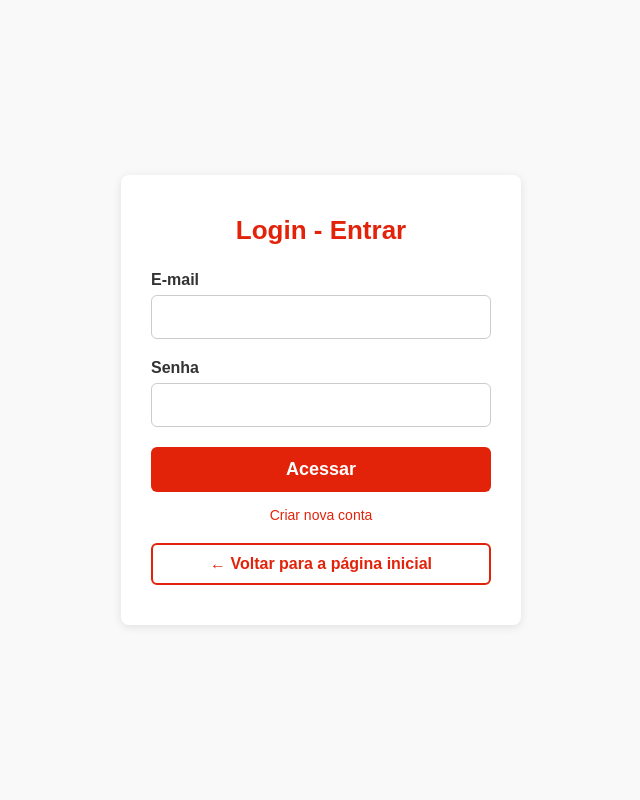
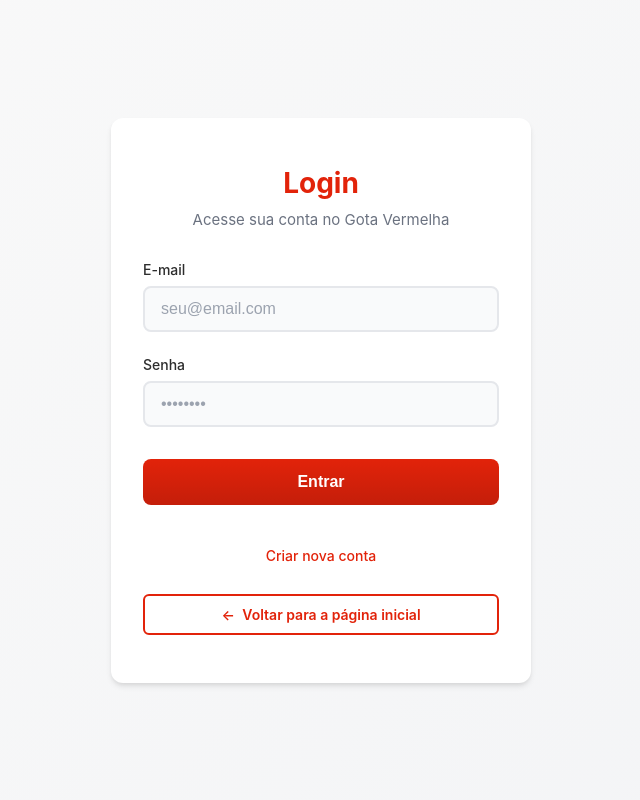
Before and after one commit to Kei2077/Gota-Vermelha-CRUD, a PHP site: page /login.php in a window 1280 px wide. Shown: the whole page, without its empty margins (319-959 px from the left). Run offline with PHP 8.4, Linux system fonts and the light colour scheme.

Commit message:
atualizando links e pagina de login

```diff
--- a/test - math/Locais de coleta.html
+++ b/test - math/Locais de coleta.html
@@ -198,6 +198,7 @@
         <li><a href="index.html">Início</a></li>
         <li><a href="">Sobre</a></li>
         <li><a href="noticias.html">Noticias</a></li>
+        <li><a href="Login.php">Login</a></li>
       </ul>
       <button
         class="mobile-menu"
--- a/test - math/index.html
+++ b/test - math/index.html
@@ -300,7 +300,7 @@
     <header>
         <div class="container header-content">
             <div class="logo">
-                <h1>Doe Sangue</h1>
+                <h1>Gota Vermelha</h1>
             </div>
             <nav>
                 <ul>
--- a/test - math/login.php
+++ b/test - math/login.php
@@ -3,100 +3,182 @@
 <head>
   <meta charset="UTF-8">
   <meta name="viewport" content="width=device-width, initial-scale=1.0">
+  <meta name="description" content="Faça login na plataforma Gota Vermelha">
   <title>Login – Gota Vermelha</title>
   <style>
     :root {
-      --cor-primaria: #e2230a;
+      --cor-primaria: #E2230A;
+      --cor-primaria-hover: #C41E0A;
       --cor-secundaria: #880202;
-      --cor-texto: #333;
-      --cor-fundo: #f9f9f9;
-      --sombra: 0 2px 10px rgba(0,0,0,0.1);
+      --cor-fundo: #F9F9F9;
+      --cor-card: #FFFFFF;
+      --cor-texto: #2D2D2D;
+      --cor-texto-secundario: #6B7280;
+      --cor-borda: #E5E7EB;
+      --sombra: 0 4px 6px -1px rgba(0, 0, 0, 0.1), 0 2px 4px -1px rgba(0, 0, 0, 0.06);
+      --sombra-hover: 0 10px 15px -3px rgba(0, 0, 0, 0.1), 0 4px 6px -2px rgba(0, 0, 0, 0.05);
+      --raio-borda: 12px;
+      --transicao: all 0.2s cubic-bezier(0.4, 0, 0.2, 1);
     }
 
-    * { box-sizing: border-box; }
+    * {
+      box-sizing: border-box;
+      margin: 0;
+      padding: 0;
+    }
 
     body {
-      margin: 0;
-      font-family: Arial, sans-serif;
-      background-color: var(--cor-fundo);
+      font-family: -apple-system, BlinkMacSystemFont, 'Segoe UI', Roboto, Oxygen, Ubuntu, Cantarell, sans-serif;
+      background: linear-gradient(135deg, var(--cor-fundo) 0%, #F3F4F6 100%);
+      min-height: 100vh;
       display: flex;
       align-items: center;
       justify-content: center;
-      min-height: 100vh;
+      padding: 16px;
     }
 
     .login-card {
-      background: #fff;
-      padding: 40px 30px;
-      border-radius: 8px;
+      background: var(--cor-card);
+      border-radius: var(--raio-borda);
       box-shadow: var(--sombra);
       width: 100%;
-      max-width: 400px;
+      max-width: 420px;
+      padding: 48px 32px;
+      transition: var(--transicao);
+    }
+
+    .login-card:hover {
+      box-shadow: var(--sombra-hover);
     }
 
     .login-card h1 {
-      margin: 0 0 25px;
+      color: var(--cor-primaria);
+      font-size: 28px;
+      font-weight: 700;
+      margin-bottom: 10px;
       text-align: center;
-      color: var(--cor-primaria);
-      font-size: 26px;
+    }
+
+    .login-card .subtitle {
+      color: var(--cor-texto-secundario);
+      font-size: 15px;
+      text-align: center;
+      margin-bottom: 32px;
+    }
+
+    .form-group {
+      margin-bottom: 24px;
     }
 
     .login-card label {
       display: block;
-      margin-bottom: 6px;
-      font-weight: 600;
+      font-size: 14px;
+      font-weight: 500;
       color: var(--cor-texto);
+      margin-bottom: 8px;
     }
 
     .login-card input[type="email"],
     .login-card input[type="password"] {
       width: 100%;
-      padding: 12px;
-      margin-bottom: 20px;
-      border: 1px solid #ccc;
-      border-radius: 6px;
+      padding: 12px 16px;
+      border: 2px solid var(--cor-borda);
+      border-radius: 8px;
       font-size: 16px;
+      transition: var(--transicao);
+      background-color: #F9FAFB;
+    }
+
+    .login-card input::placeholder {
+      color: #9CA3AF;
     }
 
     .login-card input:focus {
+      outline: none;
+      border-color: var(--cor-primaria);
+      background-color: var(--cor-card);
+      box-shadow: 0 0 0 3px rgba(226, 35, 10, 0.1);
+    }
+
+    .login-card button {
+      width: 100%;
+      padding: 14px;
+      background: linear-gradient(to bottom, var(--cor-primaria), var(--cor-primaria-hover));
+      color: #fff;
+      border: none;
+      border-radius: 8px;
+      font-size: 16px;
+      font-weight: 600;
+      cursor: pointer;
+      transition: var(--transicao);
+      margin-top: 8px;
+      position: relative;
+      overflow: hidden;
+    }
+
+    .login-card button:hover {
+      background: linear-gradient(to bottom, var(--cor-primaria-hover), var(--cor-secundaria));
+      transform: translateY(-1px);
+      box-shadow: 0 4px 12px rgba(226, 35, 10, 0.25);
+    }
+
+    .login-card button:active {
+      transform: translateY(0);
+    }
+
+    .login-card button:focus-visible {
+      outline: 3px solid var(--cor-primaria);
+      outline-offset: 2px;
+    }
+
+    .login-card .links {
+      margin-top: 32px;
+      display: flex;
+      flex-direction: column;
+      gap: 12px;
+    }
+
+    .login-card a {
+      color: var(--cor-primaria);
+      text-decoration: none;
+      font-size: 14px;
+      font-weight: 500;
+      text-align: center;
+      padding: 10px;
+      border-radius: 6px;
+      transition: var(--transicao);
+    }
+
+    .login-card a:hover {
+      text-decoration: none;
+      background-color: rgba(226, 35, 10, 0.05);
+    }
+
+    .login-card a:focus-visible {
       outline: 2px solid var(--cor-primaria);
       outline-offset: 2px;
     }
 
-    .login-card button {
-      width: 100%;
-      padding: 12px;
+    .login-card .btn-outline {
+      margin-top: 8px;
+      border: 2px solid var(--cor-primaria);
+      color: var(--cor-primaria);
+      font-weight: 600;
+    }
+
+    .login-card .btn-outline:hover {
       background-color: var(--cor-primaria);
       color: #fff;
-      border: none;
-      border-radius: 6px;
-      font-size: 18px;
-      font-weight: bold;
-      cursor: pointer;
-      transition: background-color 0.3s;
     }
 
-    .login-card button:hover,
-    .login-card button:focus {
-      background-color: var(--cor-secundaria);
-    }
-
-    .login-card a {
-      display: block;
-      text-align: center;
-      margin-top: 15px;
-      color: var(--cor-primaria);
-      text-decoration: none;
-      font-size: 14px;
-    }
-
-    .login-card a:hover {
-      text-decoration: underline;
+    .login-card .btn-outline::before {
+      content: "← ";
+      margin-right: 4px;
     }
 
     @media (max-width: 480px) {
       .login-card {
-        margin: 20px;
+        padding: 32px 24px;
       }
     }
   </style>
@@ -104,36 +186,27 @@
 
 <body>
   <main class="login-card">
-    <h1>Login - Entrar</h1>
+    <h1>Login</h1>
+    <p class="subtitle">Acesse sua conta no Gota Vermelha</p>
+
     <form action="dashboard.html" method="post">
-      <label for="email">E-mail</label>
-      <input type="email" id="email" name="email" required autocomplete="email">
+      <div class="form-group">
+        <label for="email">E-mail</label>
+        <input type="email" id="email" name="email" required autocomplete="email" placeholder="seu@email.com">
+      </div>
 
-      <label for="senha">Senha</label>
-      <input type="password" id="senha" name="senha" required autocomplete="current-password">
+      <div class="form-group">
+        <label for="senha">Senha</label>
+        <input type="password" id="senha" name="senha" required autocomplete="current-password" placeholder="••••••••">
+      </div>
 
-      <button type="submit">Acessar</button>
+      <button type="submit">Entrar</button>
     </form>
 
-    <a href="cadastro.php">Criar nova conta</a>
-    <a href="index.html" style="
-        display: inline-block;
-        width: 100%;
-        margin-top: 20px;
-        padding: 10px;
-        background-color: transparent;
-        color: var(--cor-primaria);
-        border: 2px solid var(--cor-primaria);
-        border-radius: 6px;
-        text-align: center;
-        text-decoration: none;
-        font-weight: bold;
-        font-size: 16px;
-        transition: all 0.3s ease;
-        " onmouseover="this.style.backgroundColor='var(--cor-primaria)'; this.style.color='#fff';"
-        onmouseout="this.style.backgroundColor='transparent'; this.style.color='var(--cor-primaria)';">
-        ← Voltar para a página inicial
-    </a>
+    <div class="links">
+      <a href="cadastro.php">Criar nova conta</a>
+      <a href="index.html" class="btn-outline">Voltar para a página inicial</a>
+    </div>
   </main>
 </body>
 </html>
--- a/test - math/noticias.html
+++ b/test - math/noticias.html
@@ -144,10 +144,10 @@
   <header>
     <nav>
       <ul class="nav-links" id="navLinks">
-        <li><a href="">Início</a></li>
+        <li><a href="index.html">Início</a></li>
         <li><a href="">Sobre</a></li>
-        <li><a href="">Requisitos</a></li>
-        <li><a href="">Locais de doacao</a></li>
+        <li><a href="Locais de coleta.html">Locais de doação</a></li>
+        <li><a href="login.php">Login</a></li>
       </ul>
       <button
         class="mobile-menu"
```
